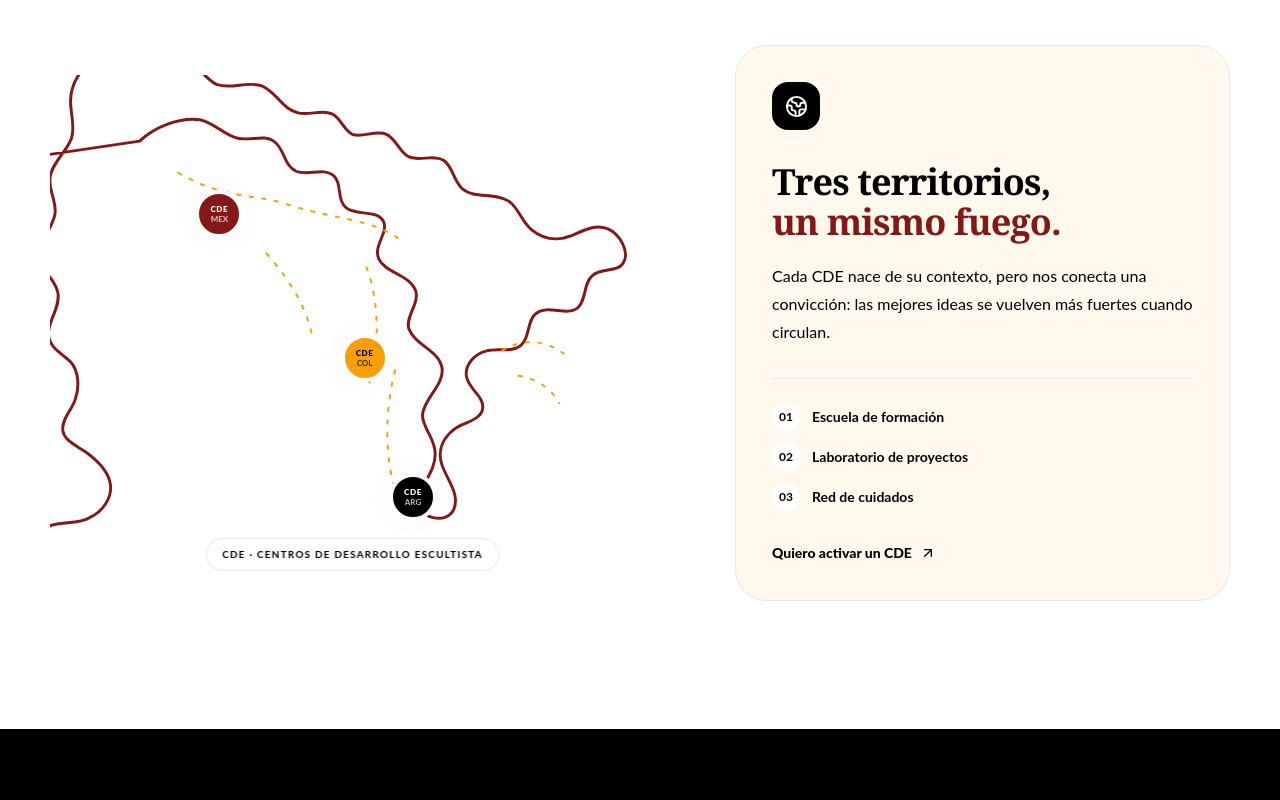
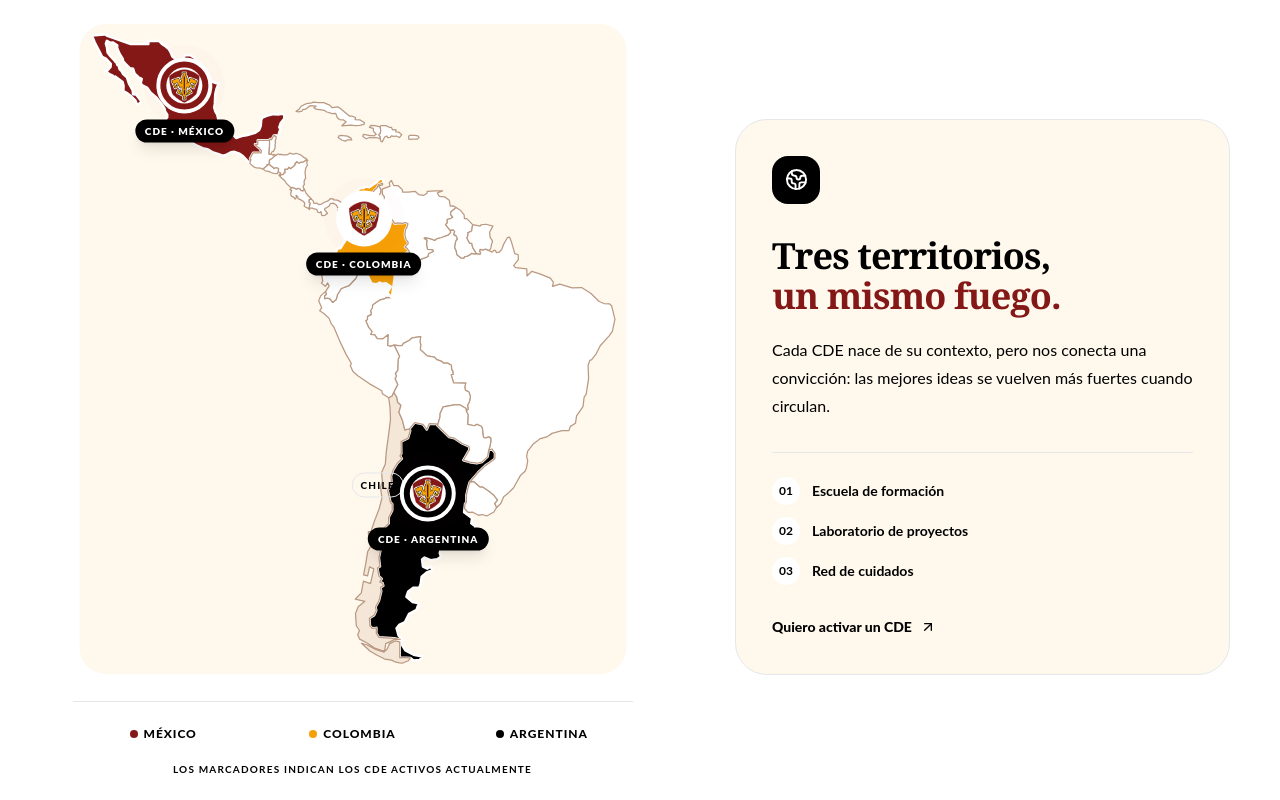
Before and after one commit to Lawder093/Scoutweb, a Next.js app: page /cde in a window 1280 px wide. Shown: the part 420-1220 px from the top of the page. Built offline with nearby package versions, Linux system fonts and the light colour scheme; no server answers.

Commit message:
feat: mejorar mapa de CDE en Latinoamerica

```diff
--- /dev/null
+++ b/components/brand-mark.tsx
@@ -0,0 +1,23 @@
+import Image from "next/image";
+
+type BrandMarkProps = {
+  size?: number;
+  className?: string;
+  decorative?: boolean;
+  priority?: boolean;
+};
+
+export function BrandMark({ size = 48, className = "", decorative = false, priority = false }: BrandMarkProps) {
+  return (
+    <Image
+      src="/images/ccep-elotl-mark.png"
+      alt={decorative ? "" : "Emblema flor de lis-elotl de la Comunidad Crítica de Escultismo Popular"}
+      aria-hidden={decorative || undefined}
+      width={173}
+      height={192}
+      priority={priority}
+      className={`object-contain ${className}`}
+      style={{ width: size, height: "auto" }}
+    />
+  );
+}
--- a/components/cde-section.tsx
+++ b/components/cde-section.tsx
@@ -8,7 +8,7 @@ export function CdeSection({ headingLevel = "h2" }: { headingLevel?: "h1" | "h2"
     <section id="cde" className="overflow-hidden bg-paper py-24 sm:py-32">
       <div className="section-shell">
         <Reveal>
-          <SectionHeading headingLevel={headingLevel} eyebrow="La red" title={<>Crecer en <span className="text-secondary">comunidad.</span></>} description="Los Centros de Desarrollo Escultista son espacios autónomos para experimentar, compartir herramientas y poner el cuerpo a la transformación." />
+          <SectionHeading headingLevel={headingLevel} eyebrow="La red" title={<>Crecer en <span className="text-secondary">comunidad.</span></>} description="La red se extiende desde México hasta Argentina y Chile. Hoy los CDE activos están en México, Colombia y Argentina." />
         </Reveal>
         <div className="mt-16 grid items-center gap-10 lg:grid-cols-[1.1fr_.9fr] lg:gap-20">
           <Reveal delay={0.1} className="order-2 lg:order-1"><LatinAmericaMap /></Reveal>
--- a/components/cde/cde-hero.tsx
+++ b/components/cde/cde-hero.tsx
@@ -4,6 +4,7 @@ import Image from "next/image";
 import { ArrowDown, MapPin } from "lucide-react";
 import { motion, useReducedMotion } from "framer-motion";
 import type { CDEData } from "@/content/cdes/types";
+import { BrandMark } from "@/components/brand-mark";
 
 export function CDEHero({ cde }: { cde: CDEData }) {
   const shouldReduceMotion = useReducedMotion();
@@ -24,7 +25,7 @@ export function CDEHero({ cde }: { cde: CDEData }) {
             <MapPin size={14} className="shrink-0 text-accent" /> <span className="break-words">{cde.region}</span>
           </div>
           <div className="flex items-center gap-3 sm:gap-4">
-            <span className="grid h-16 w-16 shrink-0 place-items-center rounded-2xl bg-primary text-center text-[10px] font-black leading-none text-white shadow-xl">CDE<br /><span className="mt-1 text-[8px] tracking-[0.12em] text-accent">{cde.slug.toUpperCase()}</span></span>
+            <span className="relative grid h-16 w-16 shrink-0 place-items-center rounded-2xl bg-white p-2 shadow-xl"><BrandMark size={48} decorative priority /><span className="absolute -bottom-2 -right-2 rounded-full bg-primary px-2 py-1 text-[8px] font-black tracking-[0.12em] text-white">CDE</span></span>
             <div className="min-w-0">
               <p className="break-words text-xs font-extrabold uppercase tracking-[0.16em] text-white/65">{cde.communityName}</p>
               <h1 className="display-title mt-2 break-words text-5xl leading-[0.85] sm:text-8xl">{cde.country}</h1>
--- a/components/hero.tsx
+++ b/components/hero.tsx
@@ -2,8 +2,9 @@
 
 import Image from "next/image";
 import Link from "next/link";
-import { ArrowDown, ArrowRight, Sparkles } from "lucide-react";
+import { ArrowDown, ArrowRight } from "lucide-react";
 import { motion } from "framer-motion";
+import { BrandMark } from "./brand-mark";
 
 export function Hero() {
   return (
@@ -13,7 +14,7 @@ export function Hero() {
       <div className="absolute inset-x-0 bottom-0 h-32 bg-gradient-to-t from-ink/45 to-transparent" />
       <div className="section-shell relative z-10 pb-16 pt-40 sm:pb-24 lg:pb-28">
         <motion.div initial={{ opacity: 0, y: 26 }} animate={{ opacity: 1, y: 0 }} transition={{ duration: 0.75, ease: [0.22, 1, 0.36, 1] }} className="min-w-0 max-w-3xl">
-          <div className="mb-7 inline-flex items-center gap-2 rounded-full border border-white/30 bg-white/10 px-4 py-2 text-[10px] font-extrabold uppercase tracking-[0.18em] text-white/90 backdrop-blur-sm"><Sparkles size={14} className="text-accent" /> Una educación para transformar</div>
+          <div className="mb-7 inline-flex items-center gap-2 rounded-full border border-white/30 bg-white/10 px-4 py-2 text-[10px] font-extrabold uppercase tracking-[0.18em] text-white/90 backdrop-blur-sm"><BrandMark size={25} decorative /> Una educación para transformar</div>
           <div className="mb-8 w-fit rounded-2xl bg-white px-4 py-2 shadow-lg"><Image src="/images/ccep-logo-horizontal.png" alt="Comunidad Crítica de Escultismo Popular" width={630} height={215} className="h-12 w-auto sm:h-14" /></div>
           <h1 className="display-title max-w-3xl break-words text-5xl leading-[0.88] sm:text-8xl lg:text-[7rem]">Escultismo<br /><span className="text-accent">Crítico Popular</span></h1>
           <p className="mt-7 max-w-2xl text-base leading-7 text-white/80 sm:mt-8 sm:text-xl sm:leading-8">Una propuesta de educación no formal basada en la pedagogía crítica, el escultismo y las educaciones populares.</p>
--- a/components/latin-america-map.tsx
+++ b/components/latin-america-map.tsx
@@ -1,28 +1,64 @@
+import Image from "next/image";
 import Link from "next/link";
+import { BrandMark } from "./brand-mark";
 
 const markers = [
-  { name: "México", code: "MEX", slug: "mexico", className: "left-[28%] top-[28%]", color: "bg-primary text-white" },
-  { name: "Colombia", code: "COL", slug: "colombia", className: "left-[52%] top-[57%]", color: "bg-accent text-ink" },
-  { name: "Argentina", code: "ARG", slug: "argentina", className: "left-[60%] top-[85%]", color: "bg-secondary text-white" },
+  { name: "México", slug: "mexico", left: "20%", top: "12.5%", color: "bg-primary" },
+  { name: "Colombia", slug: "colombia", left: "52%", top: "32.5%", color: "bg-accent" },
+  { name: "Argentina", slug: "argentina", left: "63.5%", top: "74%", color: "bg-secondary" },
 ];
 
 export function LatinAmericaMap() {
   return (
-    <div className="relative mx-auto aspect-[1.22/1] w-full max-w-[650px]">
-      <svg viewBox="0 0 620 510" className="absolute inset-0 h-full w-full" role="img" aria-label="Mapa ilustrado de América Latina">
-        <path d="M91 68c16-15 42-25 62-22 15 3 25 16 39 19 14 3 27-4 37 3 11 7 10 25 23 31 12 5 28-4 38 4 10 8 3 26 14 34 10 8 32 1 38 14 5 11-11 25-5 38 7 15 32 16 38 33 4 13-11 27-7 39 6 17 31 22 34 40 3 17-18 31-20 48-1 13 13 24 13 40 1 20-19 36-17 51 2 17 29 22 36 7 7-16-7-31-12-46-5-15 1-28 13-37 10-7 28-9 29-22 1-12-16-20-17-33-1-12 9-22 20-25 12-4 25 2 35-5 11-8 7-27 17-34 12-9 31 3 42-5 10-8 6-26 16-34 9-8 25-3 31-12 8-11-3-31-16-36-12-5-25 2-36 7-15 6-30 4-42-6-10-8-13-22-23-29-15-10-35-2-48-13-9-8-10-23-19-29-11-7-27 2-38-5-8-5-12-18-21-22-11-5-25 4-35 0-9-4-12-17-21-21-11-5-23 2-35-1-17-4-23-23-38-28-14-5-31 4-45-1-10-4-16-16-26-18-13-3-26 6-37 4-14-3-22-18-36-20-14-2-29 7-39 18-8 9-13 21-13 33 0 13 5 26 1 38-5 14-20 25-22 40-2 13 7 25 5 38-2 15-18 28-16 44 1 14 17 23 19 37 3 16-13 32-9 47 3 11 14 16 22 24 9 10 9 27 5 38-3 11-14 20-13 32 1 11 14 16 24 23 11 8 23 19 25 33 2 14-8 28-21 34-12 7-26 4-39 8-21 7-33 27-48 41-19 18-49 25-73 18-24-7-44-29-46-54-1-14 4-28 2-42-2-19-17-34-23-52-6-19-2-40 4-59 6-19 11-39 6-58-5-20-21-39-18-60 3-21 25-37 30-57 3-12-1-25 6-35z" fill="#ffffff" stroke="#831817" strokeWidth="3" strokeLinejoin="round" />
-        <path d="M130 100c47 28 79 22 113 33 52 17 85 13 120 39M221 183c23 26 40 52 47 83m56-69c14 35 14 85 3 121m27-15c-12 45-11 99 4 136" fill="none" stroke="#f6a006" strokeWidth="2" strokeDasharray="5 8" />
-        <path d="M463 284c23-14 44-12 65 3m-48 22c19 3 34 13 43 29" fill="none" stroke="#f6a006" strokeWidth="2" strokeDasharray="5 8" />
-      </svg>
-      <div className="absolute inset-0">
+    <div className="mx-auto w-full max-w-[560px]">
+      <div className="relative aspect-[760/900] w-full">
+        <Image
+          src="/images/latin-america-map.svg"
+          alt="Mapa de Latinoamérica desde México hasta Argentina y Chile, con México, Colombia y Argentina resaltados"
+          fill
+          unoptimized
+          className="object-contain"
+          sizes="(max-width: 1024px) 92vw, 560px"
+        />
+
+        <div className="absolute inset-0">
+          <span className="pointer-events-none absolute -translate-x-1/2 -translate-y-1/2 rounded-full border border-secondary/25 px-2 py-1 text-[9px] font-extrabold uppercase tracking-[0.12em] text-secondary/70 sm:text-[10px]" style={{ left: "54.5%", top: "70.5%" }}>
+            Chile
+          </span>
+
+          {markers.map((marker) => (
+            <Link
+              key={marker.slug}
+              href={`/cde/${marker.slug}`}
+              aria-label={`Abrir CDE ${marker.name}`}
+              className="focus-ring group absolute z-10 flex -translate-x-1/2 -translate-y-1/2 flex-col items-center rounded-xl"
+              style={{ left: marker.left, top: marker.top }}
+            >
+              <span className={`marker-pulse grid h-12 w-12 place-items-center rounded-full border-4 border-paper bg-paper p-1.5 shadow-lg transition-transform group-hover:scale-110 group-focus-visible:scale-110 sm:h-14 sm:w-14 ${marker.color}`}>
+                <span className="grid h-full w-full place-items-center rounded-full bg-paper">
+                  <BrandMark size={30} decorative />
+                </span>
+              </span>
+              <span className="mt-1.5 whitespace-nowrap rounded-full bg-ink px-2.5 py-1 text-[9px] font-black uppercase tracking-[0.1em] text-white shadow-lg sm:text-[10px]">
+                CDE · {marker.name}
+              </span>
+            </Link>
+          ))}
+        </div>
+      </div>
+
+      <nav aria-label="Centros de Desarrollo Escultista activos" className="mt-5 grid grid-cols-3 gap-2 border-t border-ink/10 pt-4">
         {markers.map((marker) => (
-          <Link key={marker.slug} href={`/cde/${marker.slug}`} className={`focus-ring group absolute -translate-x-1/2 -translate-y-1/2 ${marker.className}`}>
-            <span className={`marker-pulse grid h-12 w-12 place-items-center rounded-full border-4 border-paper shadow-lg transition-transform group-hover:scale-110 ${marker.color}`}><span className="text-center leading-none"><span className="block text-[8px] font-black tracking-[0.08em]">CDE</span><span className="mt-0.5 block text-[8px] font-bold opacity-75">{marker.code}</span></span></span>
-            <span className="absolute left-1/2 top-[calc(100%+7px)] -translate-x-1/2 whitespace-nowrap rounded-full bg-ink px-3 py-1.5 text-[10px] font-bold uppercase tracking-[0.12em] text-white opacity-0 shadow-lg transition-opacity group-hover:opacity-100">{marker.name}</span>
+          <Link key={marker.slug} href={`/cde/${marker.slug}`} className="focus-ring flex min-w-0 items-center justify-center gap-1.5 rounded-lg px-1 py-2 text-center text-[10px] font-extrabold uppercase tracking-[0.08em] text-ink/60 transition-colors hover:text-primary sm:text-xs">
+            <span className={`h-2 w-2 shrink-0 rounded-full ${marker.color}`} aria-hidden="true" />
+            <span className="truncate">{marker.name}</span>
           </Link>
         ))}
-      </div>
-      <div className="absolute bottom-0 left-1/2 -translate-x-1/2 rounded-full border border-ink/10 bg-paper/85 px-4 py-2 text-center text-[10px] font-bold uppercase tracking-[0.12em] text-ink/55 backdrop-blur-sm">CDE · Centros de Desarrollo Escultista</div>
+      </nav>
+
+      <p className="mt-3 text-center text-[10px] font-bold uppercase tracking-[0.12em] text-ink/40">
+        Los marcadores indican los CDE activos actualmente
+      </p>
     </div>
   );
 }
--- a/components/map.tsx
+++ b/components/map.tsx
@@ -6,7 +6,7 @@ import { LatinAmericaMap } from "./latin-america-map";
 export function Map() {
   return (
     <section id="cde" className="overflow-hidden bg-paper py-24 sm:py-32">
-      <div className="section-shell"><Reveal><SectionHeading align="center" eyebrow="La red" title={<>Nuestra comunidad en <span className="text-secondary">Latinoamérica</span></>} description="Los Centros de Desarrollo Escultista trabajan en distintos países compartiendo un mismo proyecto educativo." /></Reveal><div className="mt-14 grid items-center gap-10 lg:grid-cols-[1.15fr_.85fr] lg:gap-20"><Reveal delay={0.1}><LatinAmericaMap /></Reveal><Reveal delay={0.16}><div className="rounded-[2rem] bg-mist p-7 sm:p-9"><div className="flex h-12 w-12 items-center justify-center rounded-2xl bg-secondary text-white"><Globe2 size={23} /></div><h3 className="display-title mt-8 text-3xl leading-tight sm:text-4xl">Tres territorios,<br /><span className="text-primary">un mismo fuego.</span></h3><p className="mt-5 text-base leading-7 text-ink/65">Cada CDE nace de su contexto, pero nos conecta una convicción: las mejores ideas se vuelven más fuertes cuando circulan.</p><div className="mt-8 space-y-3 border-t border-ink/10 pt-6">{["México", "Colombia", "Argentina"].map((place, index) => <div key={place} className="flex items-center gap-3 text-sm font-bold"><span className="grid h-7 w-7 place-items-center rounded-full bg-paper text-xs text-secondary">0{index + 1}</span>{place}</div>)}</div></div></Reveal></div></div>
+      <div className="section-shell"><Reveal><SectionHeading align="center" eyebrow="La red" title={<>Nuestra comunidad en <span className="text-secondary">Latinoamérica</span></>} description="La red se extiende desde México hasta Argentina y Chile. Hoy los CDE activos están en México, Colombia y Argentina." /></Reveal><div className="mt-14 grid items-center gap-10 lg:grid-cols-[1.15fr_.85fr] lg:gap-20"><Reveal delay={0.1}><LatinAmericaMap /></Reveal><Reveal delay={0.16}><div className="rounded-[2rem] bg-mist p-7 sm:p-9"><div className="flex h-12 w-12 items-center justify-center rounded-2xl bg-secondary text-white"><Globe2 size={23} /></div><h3 className="display-title mt-8 text-3xl leading-tight sm:text-4xl">Tres territorios,<br /><span className="text-primary">un mismo fuego.</span></h3><p className="mt-5 text-base leading-7 text-ink/65">Cada CDE nace de su contexto, pero nos conecta una convicción: las mejores ideas se vuelven más fuertes cuando circulan.</p><div className="mt-8 space-y-3 border-t border-ink/10 pt-6">{["México", "Colombia", "Argentina"].map((place, index) => <div key={place} className="flex items-center gap-3 text-sm font-bold"><span className="grid h-7 w-7 place-items-center rounded-full bg-paper text-xs text-secondary">0{index + 1}</span>{place}</div>)}</div></div></Reveal></div></div>
     </section>
   );
 }
```
Also changed, not shown: public/images/ccep-elotl-mark.png (added), public/images/latin-america-map.svg (added).
